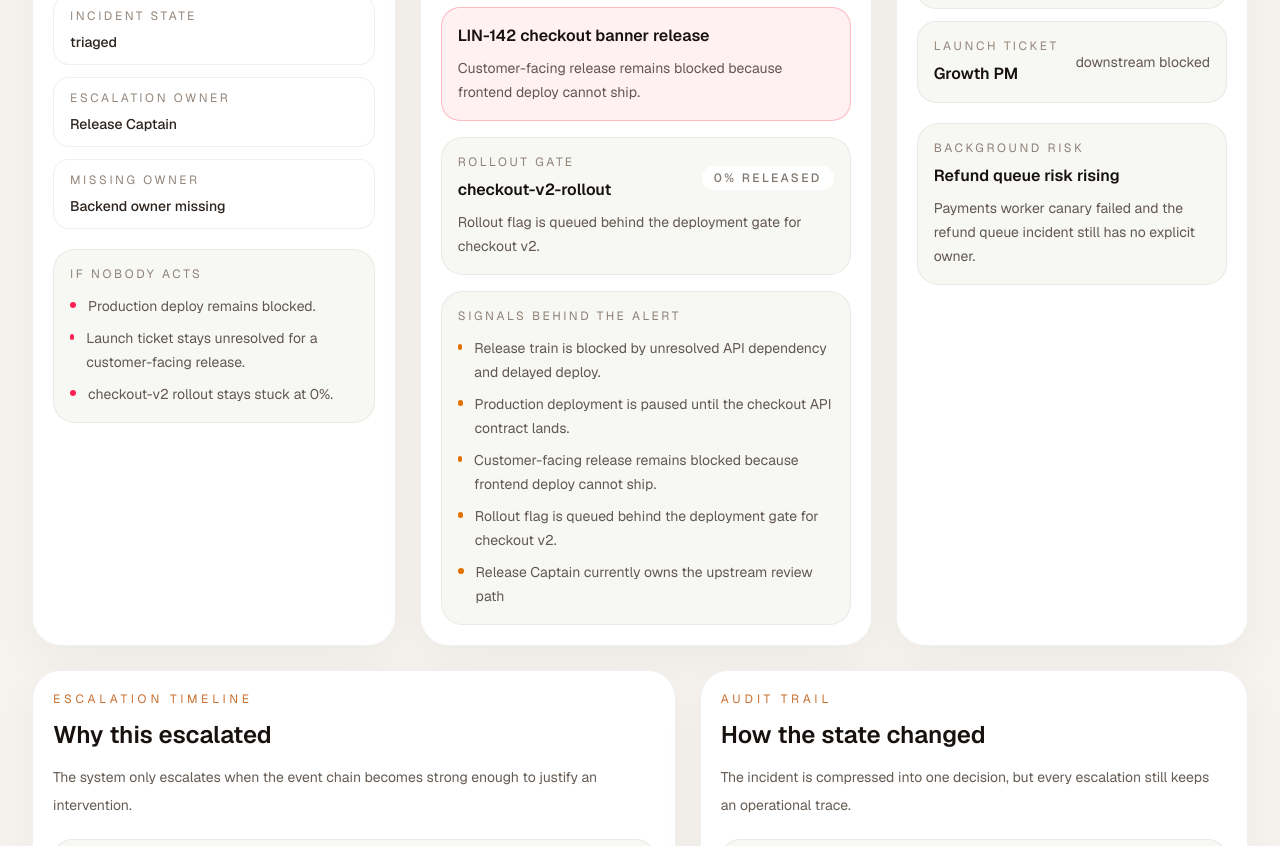
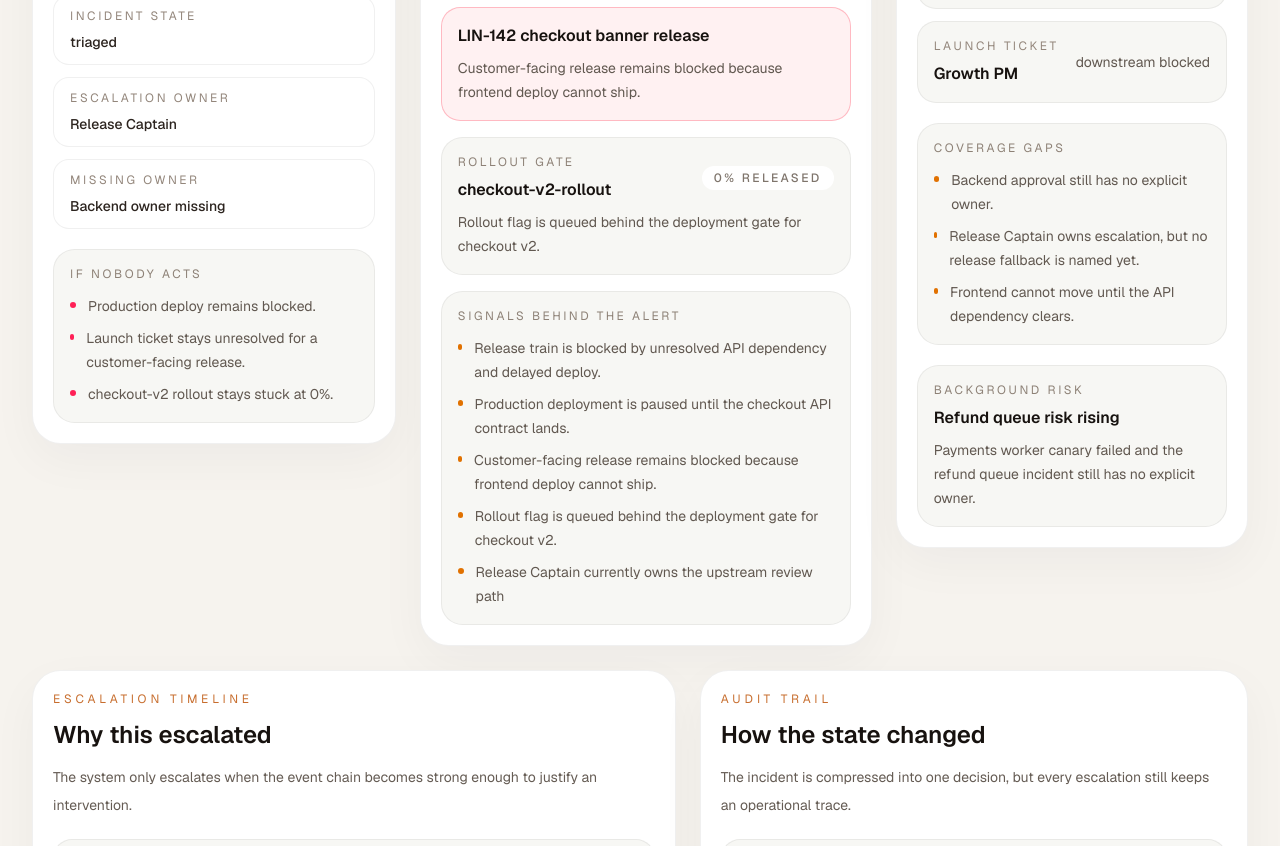
Before and after one commit to iveteamorim/novua-control, a Next.js app: page / in a window 1280 px wide. Shown: the part 840-1686 px from the top of the page. Built offline with nearby package versions, Linux system fonts and the light colour scheme.

Commit message:
refactor: compact ownership console layout

```diff
--- a/src/app/page.tsx
+++ b/src/app/page.tsx
@@ -110,6 +110,17 @@ export default async function Home() {
       ? `${githubEvidence.owner} currently owns the upstream review path`
       : "No backend owner or release fallback explicitly assigned",
   ];
+  const ownershipGaps = [
+    blockedPr?.owner
+      ? `Backend approval currently sits with ${blockedPr.owner}.`
+      : "Backend approval still has no explicit owner.",
+    topAlert.owner
+      ? `${topAlert.owner} owns escalation, but no release fallback is named yet.`
+      : "Escalation owner is still missing.",
+    blockedDeploy?.owner
+      ? `${blockedDeploy.owner} cannot move until the API dependency clears.`
+      : "Frontend deploy owner is implied but not explicitly recorded.",
+  ];
 
   return (
     <main className="min-h-screen bg-[#f6f3ee] text-[#151311]">
@@ -176,7 +187,7 @@ export default async function Home() {
           </div>
         </header>
 
-        <section className="grid gap-6 xl:grid-cols-[0.95fr_1.18fr_0.92fr]">
+        <section className="grid items-start gap-6 xl:grid-cols-[0.95fr_1.18fr_0.92fr]">
           <div className="rounded-[1.8rem] border border-black/6 bg-white p-5 shadow-[0_16px_48px_rgba(17,24,39,0.04)]">
             <SectionHeader
               eyebrow="Action console"
@@ -313,6 +324,20 @@ export default async function Home() {
                 value={blockedTicket?.owner ?? "Growth PM"}
                 status="downstream blocked"
               />
+            </div>
+
+            <div className="mt-5 rounded-[1.35rem] border border-black/6 bg-[#f7f7f4] p-4">
+              <p className="text-xs uppercase tracking-[0.22em] text-[#8d8176]">
+                Coverage gaps
+              </p>
+              <ul className="mt-3 space-y-2 text-sm leading-6 text-[#615850]">
+                {ownershipGaps.map((gap) => (
+                  <li key={gap} className="flex gap-3">
+                    <span className="mt-2 h-1.5 w-1.5 rounded-full bg-amber-600" />
+                    <span>{gap}</span>
+                  </li>
+                ))}
+              </ul>
             </div>
 
             <div className="mt-5 rounded-[1.35rem] border border-black/6 bg-[#f7f7f4] p-4">
```
